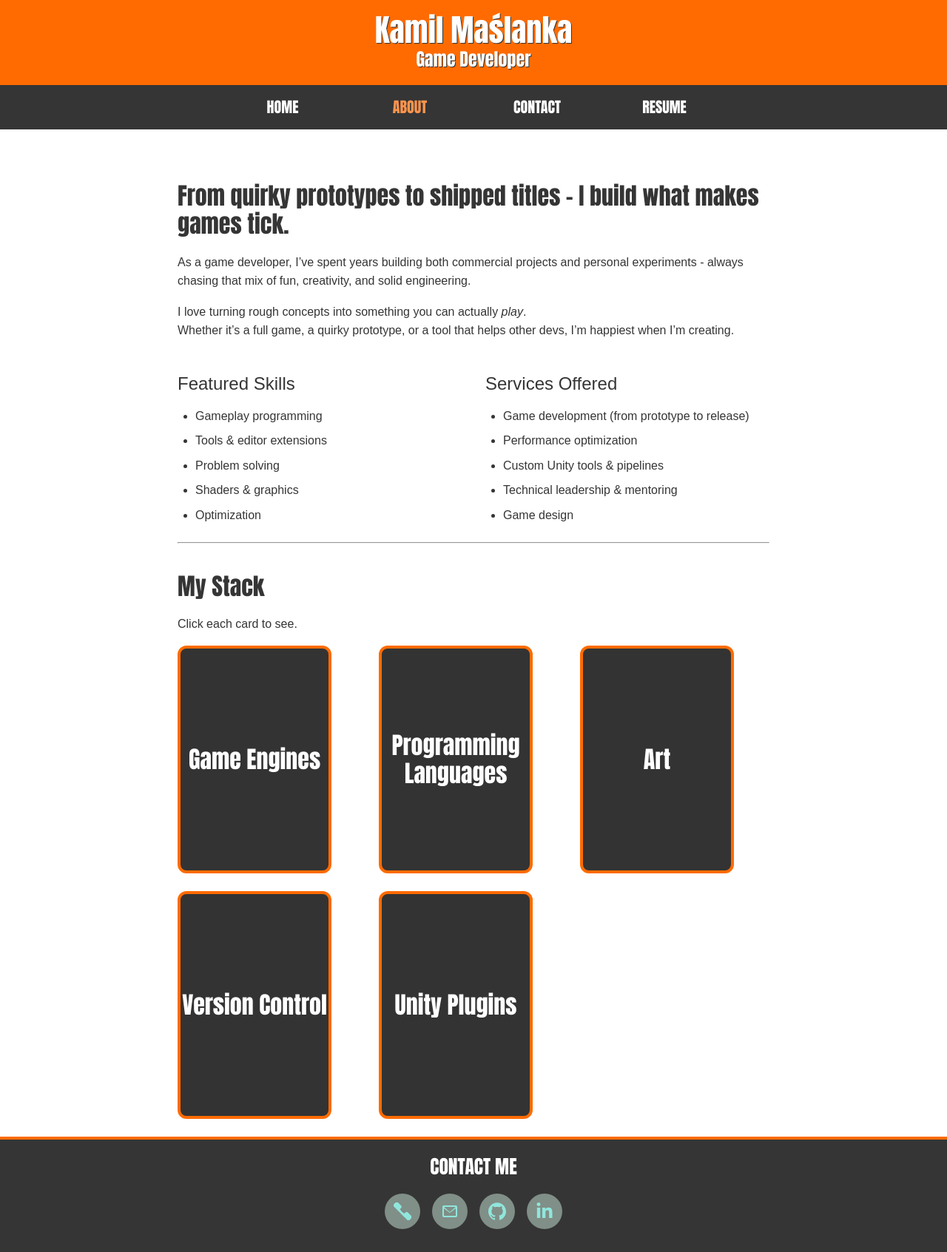
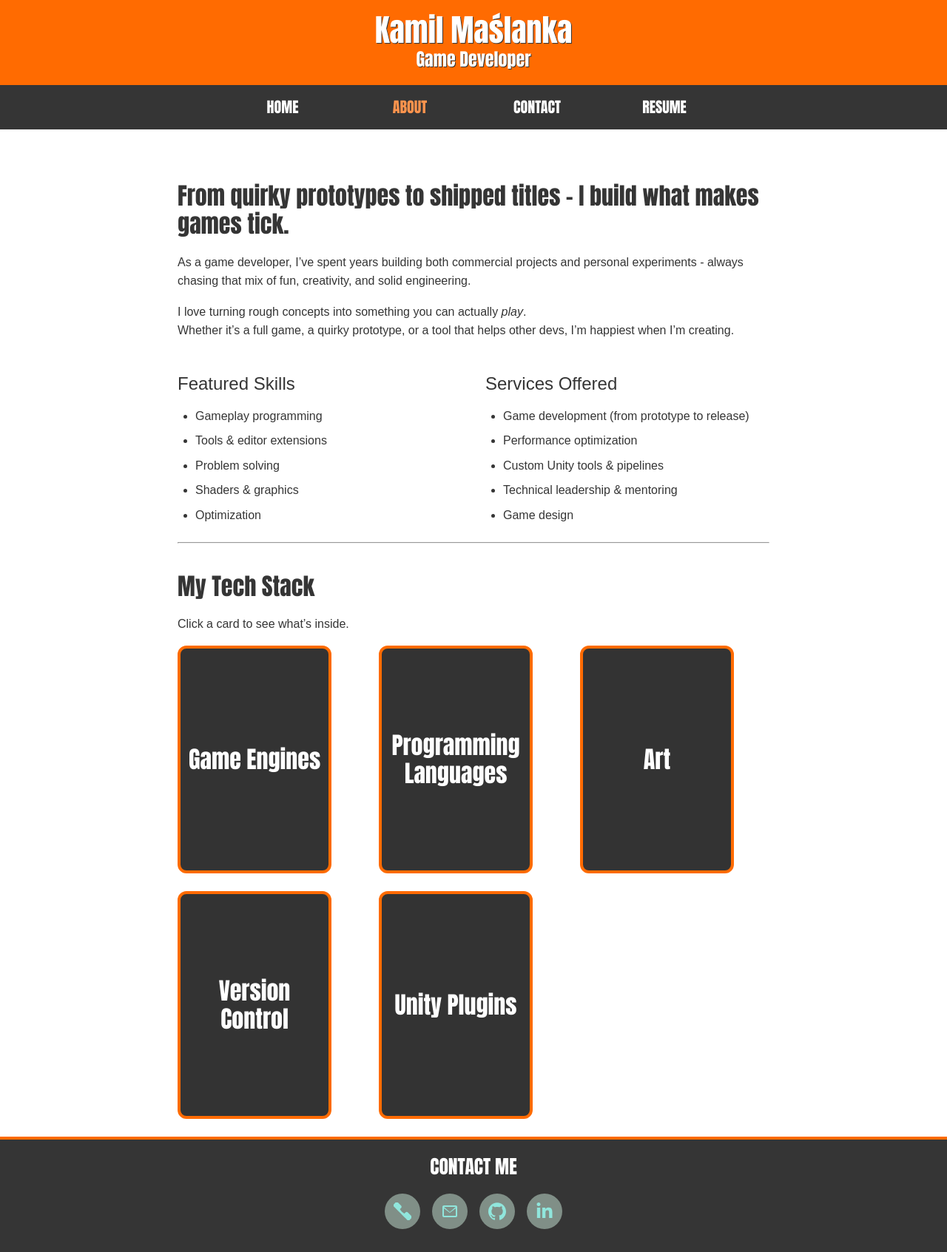
Before and after one commit to juna8001/juna8001.github.io, a Jekyll site: the page built from pages/about.md, in a window 1280 px wide. Shown: the whole page at 74% size. Built offline with Jekyll 4.4.1, drawn with Linux system fonts in a browser that asks for light colours.

Commit message:
style improvements

```diff
--- a/assets/styles/tech_stack.css
+++ b/assets/styles/tech_stack.css
@@ -81,6 +81,7 @@
 
 .card-front h3 {
     margin: 0;
+    padding: 10px;
     font-family: var(--reckoner);
     font-size: 32px;
     text-align: center;
--- a/pages/about.md
+++ b/pages/about.md
@@ -38,8 +38,8 @@ Whether it’s a full game, a quirky prototype, or a tool that helps other devs,
 
 ---
 
-## My Stack
+## My Tech Stack
 
-Click each card to see.
+Click a card to see what’s inside.
 
 {% include tech_stack.html %}
```
